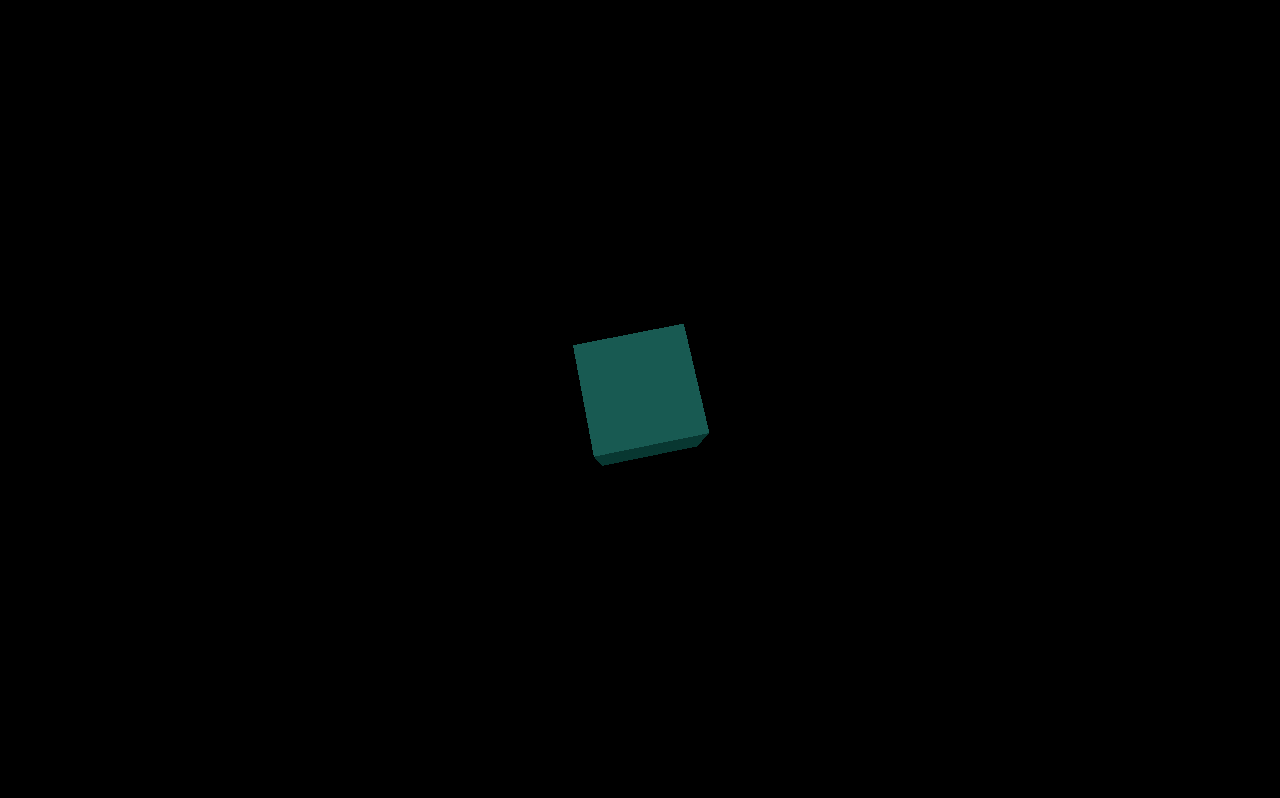
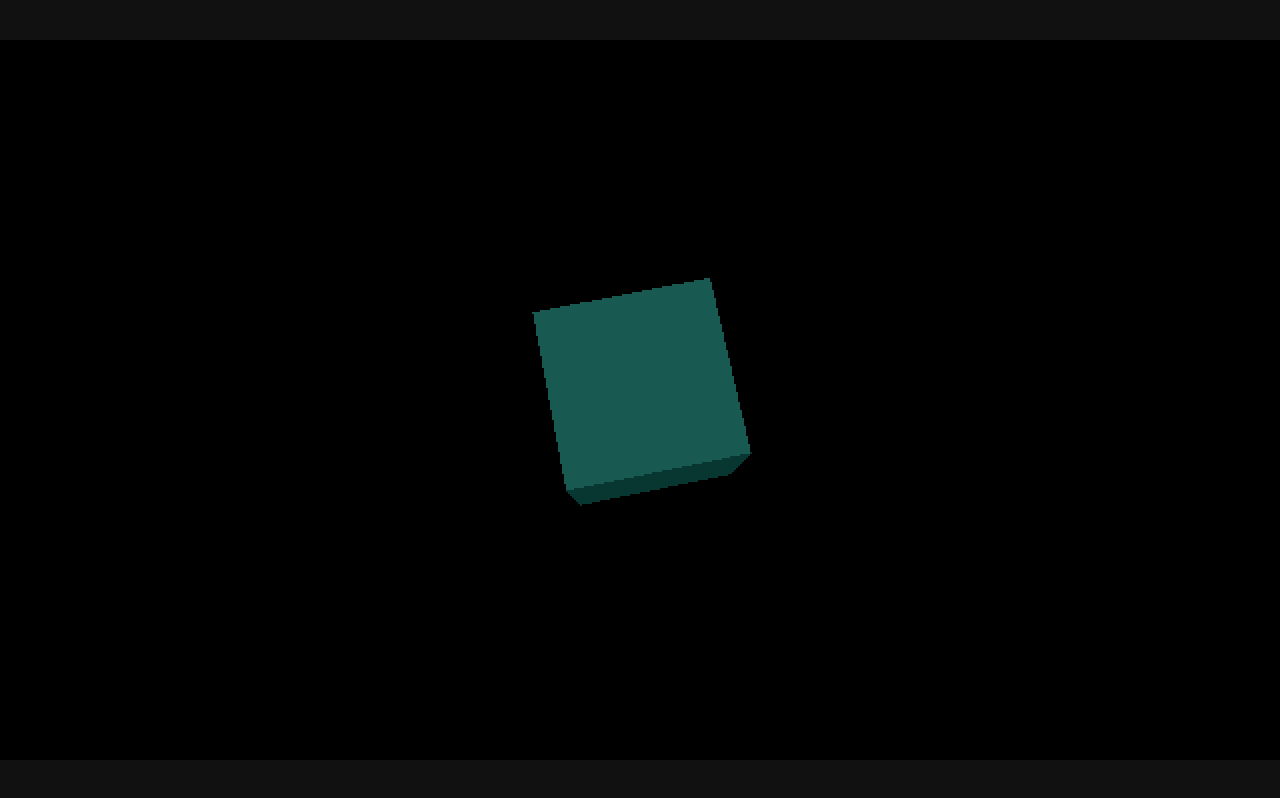
Before and after one commit to Natsume-17/paseo-veraniego, a website built with Vite: page index.html in a window 1280 px wide. Built offline with nearby package versions, Linux system fonts and the light colour scheme.

Commit message:
feat: renderizar a resolución fija con letterboxing para efecto pixel art

```diff
--- a/src/main.js
+++ b/src/main.js
@@ -2,11 +2,12 @@ import "./style.css";
 import * as THREE from "three";
 
 const scene = new THREE.Scene();
+const fovHorizontalDeseado = 75; // en grados, el que se quiere mantener estable
 
 // Parámetros: fov, aspect ratio, near, far
 const camera = new THREE.PerspectiveCamera(
-  75,
-  window.innerWidth / window.innerHeight,
+  fovHorizontalDeseado,
+  16 / 9,
   0.1,
   1000,
 );
@@ -28,23 +29,51 @@ scene.add(ambientLight);
 const cube = new THREE.Mesh(geometry, material);
 scene.add(cube);
 
+// --- dibujado del canvas ---
 const renderer = new THREE.WebGLRenderer();
-renderer.setSize(window.innerWidth, window.innerHeight);
+const RENDER_WIDTH = 640;
+const RENDER_HEIGHT = 360;
+const ASPECT_RATIO = 16 / 9; // relación de aspecto deseada (16:9)
+
+camera.aspect = ASPECT_RATIO;
+
+const fovHorizontalRad = fovHorizontalDeseado * (Math.PI / 180); // convertir a radianes
+const fovVerticalRad =
+  2 * Math.atan(Math.tan(fovHorizontalRad / 2) / ASPECT_RATIO); // calcular el fov vertical en radianes
+camera.fov = fovVerticalRad * (180 / Math.PI); // volver a grados
+
+camera.updateProjectionMatrix();
+
+renderer.setSize(RENDER_WIDTH, RENDER_HEIGHT, false); // tamaño fijo para mantener el efecto pixel art
 document.body.appendChild(renderer.domElement);
-window.addEventListener("resize", () => {
-  const aspect = window.innerWidth / window.innerHeight;
-  const fovHorizontalDeseado = 75; // en grados, el que se quiere mantener estable
 
-  camera.aspect = aspect;
+// Ajustar el tamaño del canvas al tamaño de la ventana manteniendo la relación de aspecto
+function updateCanvasSize() {
+  const windowAspect = window.innerWidth / window.innerHeight;
 
-  const fovHorizontalRad = fovHorizontalDeseado * (Math.PI / 180); // convertir a radianes
-  const fovVerticalRad = 2 * Math.atan(Math.tan(fovHorizontalRad / 2) / aspect); // calcular el fov vertical en radianes
-  camera.fov = fovVerticalRad * (180 / Math.PI); // volver a grados
+  let cssWidth, cssHeight;
 
-  camera.updateProjectionMatrix();
-  renderer.setSize(window.innerWidth, window.innerHeight);
-});
+  if (windowAspect > ASPECT_RATIO) {
+    // la ventana es más ancha que 16:9 → la altura manda
+    cssHeight = window.innerHeight;
+    cssWidth = cssHeight * ASPECT_RATIO;
+  } else {
+    // la ventana es más alta/estrecha que 16:9 → el ancho manda
+    cssWidth = window.innerWidth;
+    cssHeight = cssWidth / ASPECT_RATIO;
+  }
 
+  renderer.domElement.style.width = `${cssWidth}px`;
+  renderer.domElement.style.height = `${cssHeight}px`;
+}
+
+// llamada directa, se aplica al cargar la página
+updateCanvasSize();
+
+// la misma función se reutiliza como callback del evento
+window.addEventListener("resize", updateCanvasSize);
+
+// --- animación ---
 function animate() {
   requestAnimationFrame(animate);
   cube.rotation.x += 0.01;
--- a/src/style.css
+++ b/src/style.css
@@ -12,3 +12,7 @@ body {
   background-color: #111;
   color: #fff;
 }
+
+canvas {
+  image-rendering: pixelated; /* evita el suavizado al escalar el canvas de baja resolución (clave para el efecto pixel art) */
+}
```
